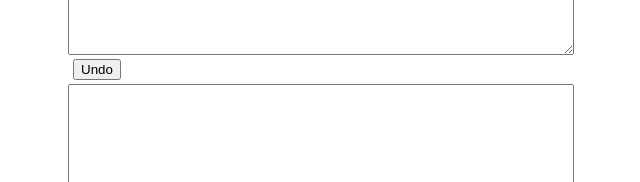
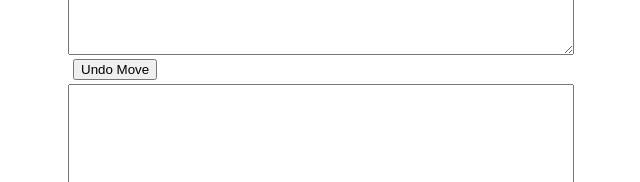
Before and after one commit to JeherillaJanwar/chez, a plain HTML site: page index.html in a window 1280 px wide. Shown: the part 618-800 px from the top of the page, 319-959 px from the left. Drawn offline with Linux system fonts and the light colour scheme.

Commit message:
Update index.html

```diff
--- a/index.html
+++ b/index.html
@@ -27,7 +27,7 @@
 
 
           <form  onsubmit="event.preventDefault(); load_pgn(); return false;">
-            <button onclick="undo();">Undo</button>
+            <button onclick="undo();">Undo Move</button>
           </form>
           <textarea name="pgn" id="pgn" ></textarea>
        </div>
```
